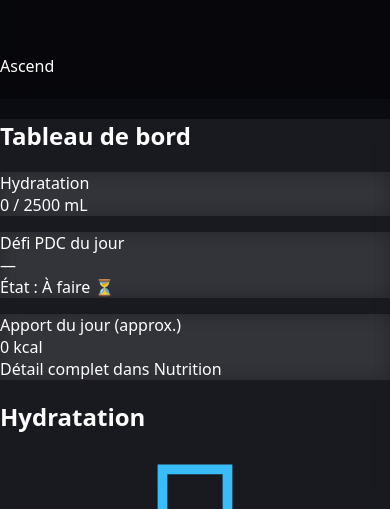
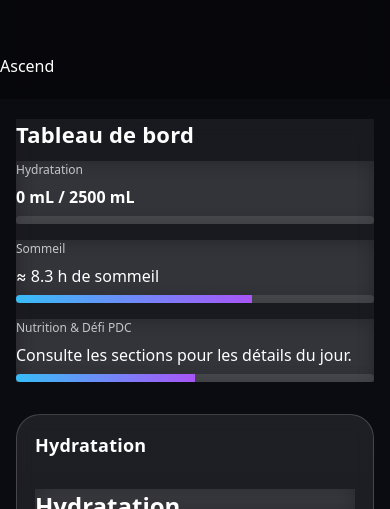
Before and after one commit to arthurloyer/self-discilpine-app6.1, a React (Vite) app: page / in a window 390 px wide. Shown: the part 335-844 px from the top of the page. Built offline with nearby package versions, Linux system fonts and the light colour scheme.

Commit message:
Update App.jsx

```diff
--- a/src/App.jsx
+++ b/src/App.jsx
@@ -1,131 +1,146 @@
-// src/App.jsx
-import React, { useEffect, useState } from "react";
-
-// Thème & layout
+import React, { useEffect, useMemo, useState } from "react";
 import { ThemeProvider } from "./theme";
 import Header from "./components/Header";
 import SideMenu from "./components/SideMenu";
-import { Card, H2 } from "./components/UI";
+import { Card } from "./components/UI";
 
-// Sections
 import Hydration from "./sections/Hydration";
 import Musculation from "./sections/Musculation";
 import Nutrition from "./sections/Nutrition";
 import Sleep from "./sections/Sleep";
 import Notes from "./sections/Notes";
 
-// Util
+/* ---------- Helpers ---------- */
 const todayKey = () => new Date().toISOString().slice(0, 10);
+const clamp = (v, a, b) => Math.max(a, Math.min(b, v));
 
+/* ---------- App ---------- */
 export default function App() {
   const [menuOpen, setMenuOpen] = useState(false);
 
-  // petit “tick” pour re-render quand localStorage change (slider, objectifs, etc.)
-  const [, setTick] = useState(0);
-  useEffect(() => {
-    const on = () => setTick((t) => t + 1);
-    window.addEventListener("storage", on);
-    return () => window.removeEventListener("storage", on);
-  }, []);
+  // Hydratation (lecture locale pour le dashboard)
+  const { ml, goal, pct } = useHydrationSnapshot();
+
+  // Sommeil – petite suggestion illustrative (à remplacer par le calcul avancé de Sleep)
+  const sleepTip = useMemo(() => {
+    const base = 8; // h
+    const shift = ml >= goal ? 0 : 0.25; // bois moins que l'objectif => se coucher un peu plus tôt
+    const h = base + shift;
+    return `≈ ${h.toFixed(1)} h de sommeil`;
+  }, [ml, goal]);
 
   return (
     <ThemeProvider>
-      <div className="min-h-screen" style={{ background: "var(--bg)", color: "var(--text)" }}>
-        {/* Barre du haut : logo Ascend + menu (3 barres) */}
+      <div style={{ background: "var(--bg)", color: "var(--text)" }}>
         <Header onMenu={() => setMenuOpen(true)} />
 
-        {/* Contenu */}
-        <main className="max-w-6xl mx-auto px-4 py-5 pb-24 overflow-x-hidden">
-          <Dashboard />
+        <main>
+          <div className="container stack-lg">
+            {/* DASHBOARD */}
+            <Card>
+              <div className="h1">Tableau de bord</div>
 
-          <div className="mt-6 grid gap-6">
-            <Hydration />
-            <Musculation />
-            <Nutrition />
-            <Sleep />
-            <Notes />
+              <div className="grid grid-3" style={{ marginTop: 12 }}>
+                {/* Carte Hydratation */}
+                <Card>
+                  <div className="sub">Hydratation</div>
+                  <div style={{ marginTop: 8, fontWeight: 600 }}>
+                    {ml} mL / {goal} mL
+                  </div>
+                  <div className="progress" style={{ marginTop: 8 }}>
+                    <div
+                      className="progress__bar"
+                      style={{ width: `${pct}%` }}
+                    />
+                  </div>
+                </Card>
+
+                {/* Carte Sommeil */}
+                <Card>
+                  <div className="sub">Sommeil</div>
+                  <div style={{ marginTop: 8 }}>{sleepTip}</div>
+                  <div className="progress" style={{ marginTop: 8 }}>
+                    <div
+                      className="progress__bar"
+                      style={{ width: "66%" }}
+                    />
+                  </div>
+                </Card>
+
+                {/* Carte Nutrition & Défi */}
+                <Card>
+                  <div className="sub">Nutrition & Défi PDC</div>
+                  <div style={{ marginTop: 8 }}>
+                    Consulte les sections pour les détails du jour.
+                  </div>
+                  <div className="progress" style={{ marginTop: 8 }}>
+                    <div
+                      className="progress__bar"
+                      style={{ width: "50%" }}
+                    />
+                  </div>
+                </Card>
+              </div>
+            </Card>
+
+            {/* SECTIONS */}
+            <section className="card">
+              <div className="h2">Hydratation</div>
+              <div style={{ height: 12 }} />
+              <Hydration />
+            </section>
+
+            <section className="card">
+              <div className="h2">Musculation</div>
+              <div style={{ height: 12 }} />
+              <Musculation />
+            </section>
+
+            <section className="card">
+              <div className="h2">Nutrition</div>
+              <div style={{ height: 12 }} />
+              <Nutrition />
+            </section>
+
+            <section className="card">
+              <div className="h2">Sommeil</div>
+              <div style={{ height: 12 }} />
+              <Sleep />
+            </section>
+
+            <section className="card">
+              <div className="h2">Notes</div>
+              <div style={{ height: 12 }} />
+              <Notes />
+            </section>
           </div>
         </main>
 
-        {/* Panneau latéral (Contact / Mes informations / Mon compte / Thème) */}
+        {/* Menu latéral (burger) */}
         <SideMenu open={menuOpen} onClose={() => setMenuOpen(false)} />
       </div>
     </ThemeProvider>
   );
 }
 
-/* ============================
-   Dashboard (résumé central)
-   ============================ */
-function Dashboard() {
+/* ---------- Mini-hook : snapshot hydratation pour le dashboard ---------- */
+function useHydrationSnapshot() {
+  const [tick, setTick] = useState(0);
+
+  useEffect(() => {
+    const on = () => setTick(t => t + 1);
+    window.addEventListener("storage", on);
+    return () => window.removeEventListener("storage", on);
+  }, []);
+
   const k = todayKey();
-
-  // Hydratation
   const goal = Number(localStorage.getItem("hydr.goal") || 2500);
   const logs = JSON.parse(localStorage.getItem("hydr.logs") || "{}");
   const ml = logs[k]?.ml || 0;
-  const hydrPct = Math.min(100, Math.round((ml / Math.max(1, goal)) * 100));
+  const pct = clamp(Math.round((ml / Math.max(1, goal)) * 100), 0, 100);
 
-  // Défi PDC du jour
-  const challenge =
-    JSON.parse(localStorage.getItem("muscle.challenge") || "{}")[k] || { name: "—", done: false };
+  // tick est juste là pour forcer la mise à jour si localStorage change ailleurs
+  void tick;
 
-  // Nutrition (totaux du jour simplifiés)
-  const nutLogs = JSON.parse(localStorage.getItem("nut.logs") || "{}");
-  const foods = JSON.parse(localStorage.getItem("nut.foods") || "[]");
-  const today = nutLogs[k];
-  const meals = today?.meals || { breakfast: [], lunch: [], dinner: [], snacks: [] };
-  const totals = ["breakfast", "lunch", "dinner", "snacks"].reduce(
-    (acc, key) => {
-      (meals[key] || []).forEach((m) => {
-        const f = foods.find((x) => x.id === m.foodId);
-        if (!f) return;
-        const r = (m.grams || 0) / 100;
-        acc.k += (f.per100?.kcal || 0) * r;
-      });
-      return acc;
-    },
-    { k: 0 }
-  );
-
-  return (
-    <Card className="p-4">
-      <H2>Tableau de bord</H2>
-
-      <div className="mt-3 grid md:grid-cols-3 gap-3">
-        {/* Hydratation */}
-        <Card className="p-3">
-          <div className="text-sm opacity-80">Hydratation</div>
-          <div className="text-2xl font-semibold">
-            {ml} / {goal} mL
-          </div>
-          <div className="mt-2 h-2 bg-white/10 rounded-full overflow-hidden">
-            <div
-              className="h-full"
-              style={{
-                width: `${hydrPct}%`,
-                background: "linear-gradient(90deg, var(--accent1), var(--accent2))",
-              }}
-            />
-          </div>
-        </Card>
-
-        {/* Défi du jour */}
-        <Card className="p-3">
-          <div className="text-sm opacity-80">Défi PDC du jour</div>
-          <div className="text-2xl font-semibold">{challenge.name}</div>
-          <div className="mt-1 text-xs opacity-70">
-            État : {challenge.done ? "Validé ✅" : "À faire ⏳"}
-          </div>
-        </Card>
-
-        {/* Kcal du jour (rapide) */}
-        <Card className="p-3">
-          <div className="text-sm opacity-80">Apport du jour (approx.)</div>
-          <div className="text-2xl font-semibold">{Math.round(totals.k)} kcal</div>
-          <div className="mt-1 text-xs opacity-70">Détail complet dans Nutrition</div>
-        </Card>
-      </div>
-    </Card>
-  );
+  return { ml, goal, pct };
 }
```
